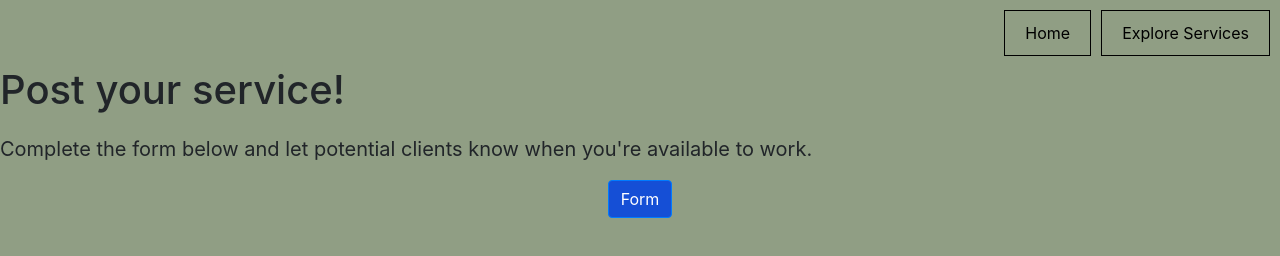
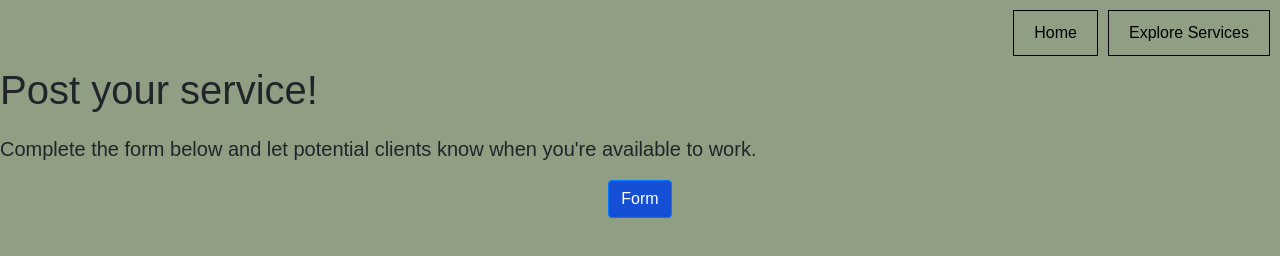
Before and after one commit to epuer18/HousekeepingService, a website: page postPage.html in a window 1280 px wide. Drawn offline with nearby package versions, Linux system fonts and the light colour scheme.

Commit message:
matched font styles

```diff
--- a/css/main.css
+++ b/css/main.css
@@ -4,6 +4,7 @@ body {
   text-align: center;
   background-color: #909e84;
   /* #b1a6a4; */
+  font-family: Arial, Helvetica, sans-serif;
 }
 
 h1 {
--- a/css/postPage.css
+++ b/css/postPage.css
@@ -1,5 +1,6 @@
 body {
   background-color: #909e84;
+  font-family: Arial, Helvetica, sans-serif;
 }
 /* nav bar  */
 .navbar {
@@ -28,6 +29,7 @@ body {
   cursor: pointer;
   color: black;
   font-size: 16px;
+  font-family: Arial, Helvetica, sans-serif;
   transition: 0.3s;
 }
 
```
